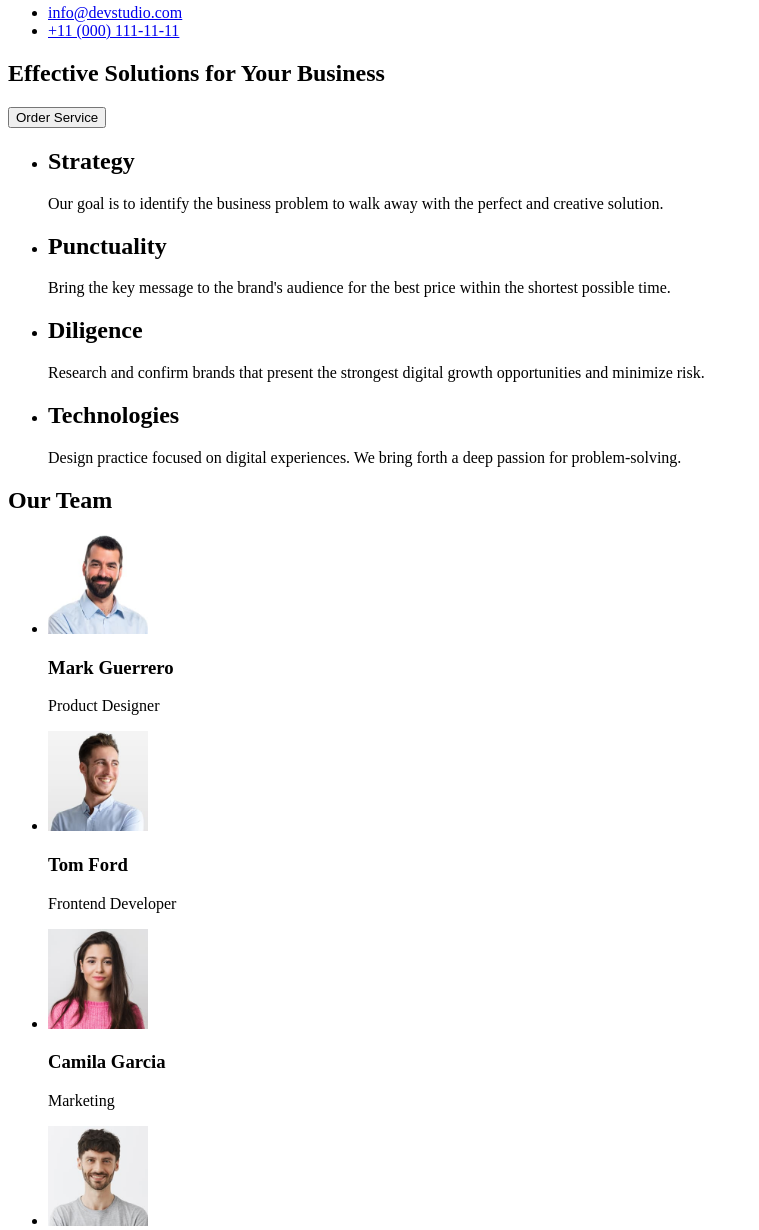
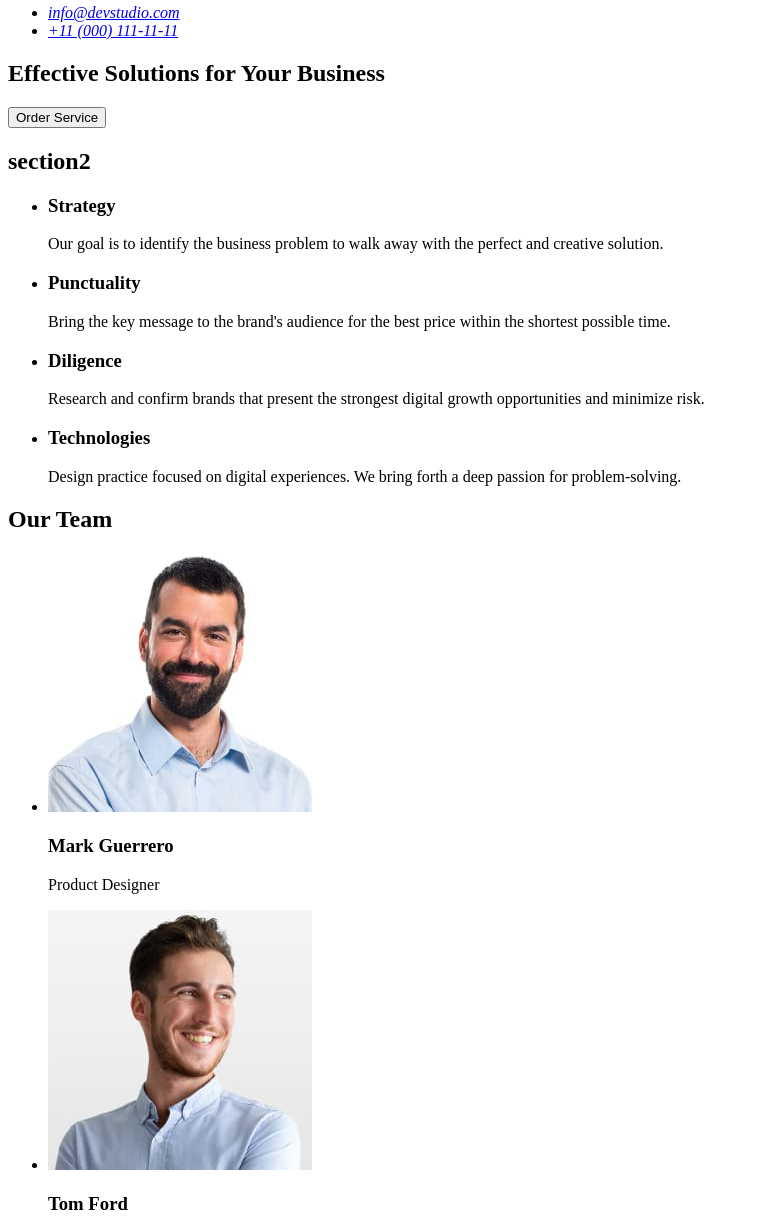
Before and after one commit to allaponomarenko/goit-markup-hw-01, a plain HTML site: page index.html in a window 1280 px wide. Shown: the part 108-1338 px from the top of the page, without its empty margins (0-759 px from the left). Drawn offline with Linux system fonts and the light colour scheme.

Commit message:
correction
correction

```diff
--- a/index.html
+++ b/index.html
@@ -1,14 +1,14 @@
 <!DOCTYPE html>
 <html lang="en">
   <head>
-    <meta charset="UTF-8" />
-    <meta name="viewport" content="width=device-width, initial-scale=1.0" />
+    <meta charset="UTF-8"/>
+    <meta name="viewport" content="width=device-width, initial-scale=1.0"/>
     <title>Document</title>
   </head>
 
   <body>
     <header>
-      <nav><a href="webstudio">WebStudio</a></nav>
+      <nav><a href="./index.html">WebStudio</a>
 
 
         <ul>
@@ -16,11 +16,13 @@
           <li><a href="">Portfolio</a></li>
           <li><a href="">Contacts</a></li>
         </ul>
-        <ul>
+      </nav>
+        <address>
+      <ul>
           <li><a href="info@devstudio.com">info@devstudio.com</a></li>
           <li><a href="tel:+110001111111">+11 (000) 111-11-11</a></li>
         </ul>
-
+      </address>
     </header>
     <main>
       <section>
@@ -30,9 +32,10 @@
       </section>
       <section>
         <!--seccion 2-->
+        <h2>section2</h2>
         <ul>
           <li>
-            <h2>Strategy</h2>
+            <h3>Strategy</h3>
             <p>
               Our goal is to identify the business problem to walk away with the
               perfect and creative solution.
@@ -40,7 +43,7 @@
           </li>
 
           <li>
-            <h2>Punctuality</h2>
+            <h3>Punctuality</h3>
             <p>
               Bring the key message to the brand's audience for the best price
               within the shortest possible time.
@@ -48,7 +51,7 @@
           </li>
 
           <li>
-            <h2>Diligence</h2>
+            <h3>Diligence</h3>
             <p>
               Research and confirm brands that present the strongest digital
               growth opportunities and minimize risk.
@@ -56,7 +59,7 @@
           </li>
 
           <li>
-            <h2>Technologies</h2>
+            <h3>Technologies</h3>
             <p>
               Design practice focused on digital experiences. We bring forth a
               deep passion for problem-solving.
@@ -68,22 +71,22 @@
         <h2>Our Team</h2>
         <ul>
           <li>
-            <img src="images/Mark Guerrero.jpg" alt="Mark Guerrero" width="100"; height="100"/>
+            <img src="images/Mark Guerrero.jpg" alt="Mark Guerrero" width="264" height="260"/>
             <h3>Mark Guerrero</h3>
             <p>Product Designer</p>
           </li>
           <li>
-            <img src="images/Tom Ford.jpg" alt="Tom Ford" width="100"; height="100"/>
+            <img src="images/Tom Ford.jpg" alt="Tom Ford" width="264" height="260"/>
             <h3>Tom Ford</h3>
             <p>Frontend Developer</p>
           </li>
           <li>
-            <img src="images/Gamila Garcia.jpg" alt="Camila Garcia" width="100"; height="100"/>
+            <img src="images/Gamila Garcia.jpg" alt="Camila Garcia" width="264" height="260"/>
             <h3>Camila Garcia</h3>
             <p>Marketing</p>
           </li>
           <li>
-            <img src="images/Daniel Wilson.jpg" alt="Daniel Wilson" width="100"; height="100"/>
+            <img src="images/Daniel Wilson.jpg" alt="Daniel Wilson" width="264" height="260"/>
             <h3>Daniel Wilson</h3>
             <p>UI Designer</p>
           </li>
@@ -91,7 +94,7 @@
       </section>
     </main>
     <footer>
-      <a href="webstudio"> WebStudio </a>
+      <a href="./index.html"> WebStudio </a>
       <p>
         Increase the flow of customers and sales for your business with digital
         marketing & growth solutions.
```
